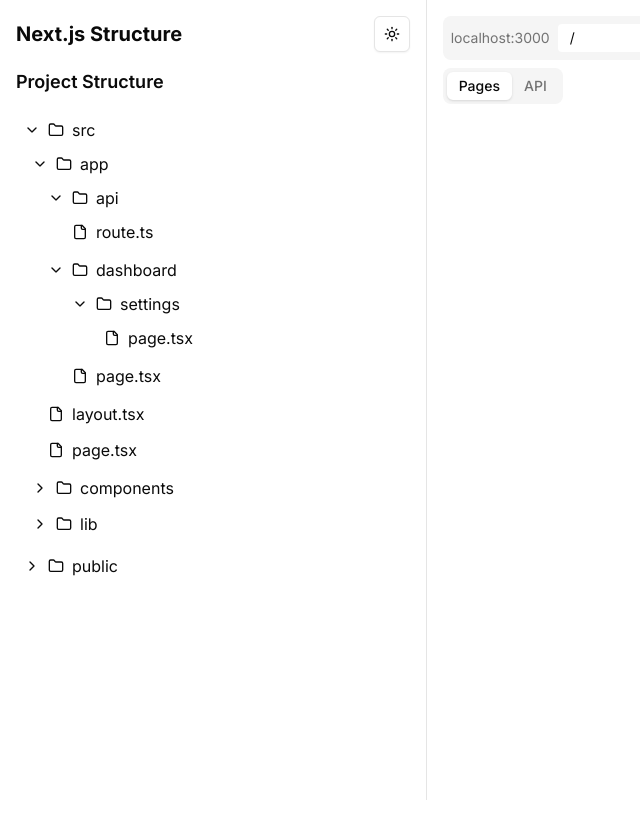
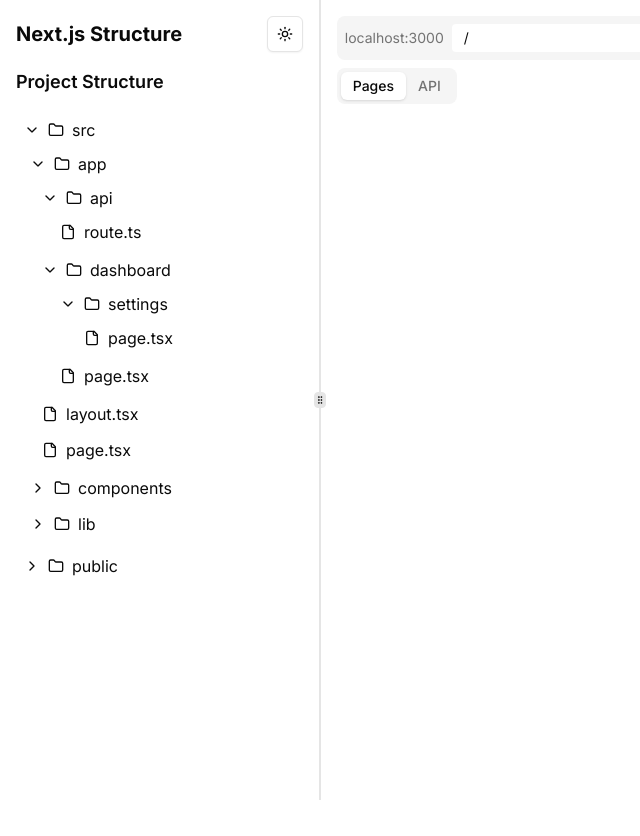
Before and after one commit to buraketmen/nextjs-project-structure, a Next.js app: page / in a window 1280 px wide. Shown: the whole page, without its empty margins (0-640 px from the left). After the commit the page ends 800 px from the top, so only its background shows below. Built offline with nearby package versions, Linux system fonts and the light colour scheme.

Commit message:
feat: resizable structure, better dropdown module

```diff
--- a/app/page.tsx
+++ b/app/page.tsx
@@ -3,23 +3,73 @@
 import ProjectStructure from "@/components/project";
 import { BrowserView } from "@/components/browser";
 import { ThemeToggle } from "@/components/theme-toggle";
+import {
+  ResizableHandle,
+  ResizablePanel,
+  ResizablePanelGroup,
+} from "@/components/ui/resizable";
+import { useMediaQuery } from "@/hooks/use-media-query";
+import { useEffect, useState, useLayoutEffect } from "react";
+import { cn } from "@/lib/utils";
+
+const useIsomorphicLayoutEffect =
+  typeof window !== "undefined" ? useLayoutEffect : useEffect;
 
 export default function Home() {
+  const [orientation, setOrientation] = useState<
+    "horizontal" | "vertical" | null
+  >(null);
+  const isDesktop = useMediaQuery("(min-width: 768px)");
+
+  useIsomorphicLayoutEffect(() => {
+    setOrientation(window.innerWidth >= 768 ? "horizontal" : "vertical");
+  }, []);
+
+  useEffect(() => {
+    if (orientation !== null) {
+      setOrientation(isDesktop ? "horizontal" : "vertical");
+    }
+  }, [isDesktop, orientation]);
+
+  if (orientation === null) {
+    return null;
+  }
+
   return (
     <main className="flex min-h-screen">
-      {/* Left side: Project Structure */}
-      <div className="w-1/3 border-r p-4 dark:border-gray-800">
+      <ResizablePanelGroup
+        direction={orientation}
+        className="min-h-screen w-full"
+      >
+        <ResizablePanel
+          defaultSize={orientation === "horizontal" ? 25 : 40}
+          minSize={orientation === "horizontal" ? 20 : 30}
+          maxSize={orientation === "horizontal" ? 40 : 80}
+          className={
+            orientation === "horizontal" ? "min-w-[250px]" : "min-h-[200px]"
+          }
+        >
+          <div
+            className={cn(
+              "h-full p-4",
+              orientation === "horizontal" ? "border-r" : "border-b",
+              "dark:border-gray-800"
+            )}
+          >
             <div className="flex justify-between items-center mb-4">
-          <h1 className="text-xl font-bold">Next.js Structure</h1>
+              <h1 className="text-xl font-bold truncate">Next.js Structure</h1>
               <ThemeToggle />
             </div>
             <ProjectStructure />
           </div>
-
-      {/* Right side: Browser View */}
-      <div className="flex-1 p-4">
+        </ResizablePanel>
+        <ResizableHandle withHandle />
+        <ResizablePanel defaultSize={orientation === "horizontal" ? 75 : 60}>
+          <div className="h-full p-4">
             <BrowserView />
           </div>
+        </ResizablePanel>
+      </ResizablePanelGroup>
     </main>
   );
 }
--- a/components/project/dynamic-route-menu.tsx
+++ b/components/project/dynamic-route-menu.tsx
@@ -6,6 +6,7 @@
 } from "@/lib/types";
 import {
   DropdownMenuItem,
+  DropdownMenuShortcut,
   DropdownMenuSub,
   DropdownMenuSubContent,
   DropdownMenuSubTrigger,
--- a/components/project/file-node.tsx
+++ b/components/project/file-node.tsx
@@ -22,6 +22,7 @@
   const [isOpen, setIsOpen] = useState(file.isExpanded || false);
   const [isStyleDialogOpen, setIsStyleDialogOpen] = useState(false);
   const [isRenameDialogOpen, setIsRenameDialogOpen] = useState(false);
+  const [isMenuOpen, setIsMenuOpen] = useState(false);
 
   const handleClick = () => {
     if (isDirectory) {
@@ -41,18 +42,23 @@
   };
 
   return (
-    <div className={`py-0.5`} style={{ marginLeft: `${level * 8}px` }}>
+    <div
+      className={`py-0.5`}
+      style={{
+        marginLeft: `${Math.min(level, 6) * 6}px`,
+      }}
+    >
       <motion.div
         className={cn(
-          "flex items-center gap-2 p-1 h-[32px] rounded hover:bg-accent cursor-pointer group",
-          currentFile?.id === file.id && "bg-accent"
+          "flex items-center gap-2 p-1 h-[32px] rounded hover:bg-accent cursor-pointer group truncate",
+          (currentFile?.id === file.id || isMenuOpen) && "bg-accent"
         )}
         onClick={handleClick}
         whileHover={{ scale: 1.01 }}
       >
         {isDirectory && (
           <motion.div
-            className="cursor-pointer"
+            className="cursor-pointer flex-shrink-0"
             initial={false}
             animate={{ rotate: isOpen ? 90 : 0 }}
             transition={{ duration: 0.2 }}
@@ -60,8 +66,11 @@
             <ChevronRight size={16} />
           </motion.div>
         )}
-        <Icon size={16} className={cn(file.isDynamic && "text-blue-500")} />
-        <span>{file.name}</span>
+        <Icon
+          size={16}
+          className={cn("flex-shrink-0", file.isDynamic && "text-blue-500")}
+        />
+        <span className="truncate">{file.name}</span>
 
         {file.isEditable && (
           <div
@@ -72,6 +81,7 @@
               file={file}
               onRename={() => setIsRenameDialogOpen(true)}
               onEditStyles={() => setIsStyleDialogOpen(true)}
+              onOpenChange={setIsMenuOpen}
             />
           </div>
         )}
--- /dev/null
+++ b/components/ui/hover-card.tsx
@@ -0,0 +1,29 @@
+"use client"
+
+import * as React from "react"
+import * as HoverCardPrimitive from "@radix-ui/react-hover-card"
+
+import { cn } from "@/lib/utils"
+
+const HoverCard = HoverCardPrimitive.Root
+
+const HoverCardTrigger = HoverCardPrimitive.Trigger
+
+const HoverCardContent = React.forwardRef<
+  React.ElementRef<typeof HoverCardPrimitive.Content>,
+  React.ComponentPropsWithoutRef<typeof HoverCardPrimitive.Content>
+>(({ className, align = "center", sideOffset = 4, ...props }, ref) => (
+  <HoverCardPrimitive.Content
+    ref={ref}
+    align={align}
+    sideOffset={sideOffset}
+    className={cn(
+      "z-50 w-64 rounded-md border bg-popover p-4 text-popover-foreground shadow-md outline-none data-[state=open]:animate-in data-[state=closed]:animate-out data-[state=closed]:fade-out-0 data-[state=open]:fade-in-0 data-[state=closed]:zoom-out-95 data-[state=open]:zoom-in-95 data-[side=bottom]:slide-in-from-top-2 data-[side=left]:slide-in-from-right-2 data-[side=right]:slide-in-from-left-2 data-[side=top]:slide-in-from-bottom-2",
+      className
+    )}
+    {...props}
+  />
+))
+HoverCardContent.displayName = HoverCardPrimitive.Content.displayName
+
+export { HoverCard, HoverCardTrigger, HoverCardContent }
--- /dev/null
+++ b/components/ui/resizable.tsx
@@ -0,0 +1,45 @@
+"use client"
+
+import { GripVertical } from "lucide-react"
+import * as ResizablePrimitive from "react-resizable-panels"
+
+import { cn } from "@/lib/utils"
+
+const ResizablePanelGroup = ({
+  className,
+  ...props
+}: React.ComponentProps<typeof ResizablePrimitive.PanelGroup>) => (
+  <ResizablePrimitive.PanelGroup
+    className={cn(
+      "flex h-full w-full data-[panel-group-direction=vertical]:flex-col",
+      className
+    )}
+    {...props}
+  />
+)
+
+const ResizablePanel = ResizablePrimitive.Panel
+
+const ResizableHandle = ({
+  withHandle,
+  className,
+  ...props
+}: React.ComponentProps<typeof ResizablePrimitive.PanelResizeHandle> & {
+  withHandle?: boolean
+}) => (
+  <ResizablePrimitive.PanelResizeHandle
+    className={cn(
+      "relative flex w-px items-center justify-center bg-border after:absolute after:inset-y-0 after:left-1/2 after:w-1 after:-translate-x-1/2 focus-visible:outline-none focus-visible:ring-1 focus-visible:ring-ring focus-visible:ring-offset-1 data-[panel-group-direction=vertical]:h-px data-[panel-group-direction=vertical]:w-full data-[panel-group-direction=vertical]:after:left-0 data-[panel-group-direction=vertical]:after:h-1 data-[panel-group-direction=vertical]:after:w-full data-[panel-group-direction=vertical]:after:-translate-y-1/2 data-[panel-group-direction=vertical]:after:translate-x-0 [&[data-panel-group-direction=vertical]>div]:rotate-90",
+      className
+    )}
+    {...props}
+  >
+    {withHandle && (
+      <div className="z-10 flex h-4 w-3 items-center justify-center rounded-sm border bg-border">
+        <GripVertical className="h-2.5 w-2.5" />
+      </div>
+    )}
+  </ResizablePrimitive.PanelResizeHandle>
+)
+
+export { ResizablePanelGroup, ResizablePanel, ResizableHandle }
--- /dev/null
+++ b/lib/hooks/use-media-query.ts
@@ -0,0 +1,25 @@
+import { useEffect, useState } from "react";
+
+export function useMediaQuery(query: string): boolean {
+  const getMatches = (query: string): boolean => {
+    if (typeof window !== "undefined") {
+      return window.matchMedia(query).matches;
+    }
+    return false;
+  };
+
+  const [matches, setMatches] = useState<boolean>(getMatches(query));
+
+  useEffect(() => {
+    const media = window.matchMedia(query);
+
+    setMatches(media.matches);
+
+    const listener = () => setMatches(media.matches);
+    media.addEventListener("change", listener);
+
+    return () => media.removeEventListener("change", listener);
+  }, [query]);
+
+  return matches;
+}
--- a/package.json
+++ b/package.json
@@ -12,6 +12,7 @@
     "@radix-ui/react-collapsible": "^1.1.2",
     "@radix-ui/react-dialog": "^1.1.4",
     "@radix-ui/react-dropdown-menu": "^2.1.4",
+    "@radix-ui/react-hover-card": "^1.1.4",
     "@radix-ui/react-label": "^2.1.1",
     "@radix-ui/react-slot": "^1.1.1",
     "@radix-ui/react-tabs": "^1.1.2",
@@ -24,6 +25,7 @@
     "next-themes": "^0.4.4",
     "react": "^18",
     "react-dom": "^18",
+    "react-resizable-panels": "^2.1.7",
     "tailwind-merge": "^2.6.0",
     "tailwindcss-animate": "^1.0.7",
     "uuid": "^11.0.4"
--- a/public/globals.css
+++ b/public/globals.css
@@ -47,6 +47,7 @@
     --chart-5: 27 87% 67%;
     --radius: 0.5rem;
   }
+
   .dark {
     --background: 0 0% 3.9%;
     --foreground: 0 0% 98%;
@@ -73,12 +74,31 @@
     --chart-4: 280 65% 60%;
     --chart-5: 340 75% 55%;
   }
-}
 
-@layer base {
+  ::-webkit-scrollbar {
+    width: 10px;
+    height: 10px;
+  }
+
+  ::-webkit-scrollbar-track {
+    background: hsl(var(--background));
+    border-radius: 5px;
+  }
+
+  ::-webkit-scrollbar-thumb {
+    background: hsl(var(--muted-foreground));
+    border-radius: 5px;
+    border: 1px solid hsl(var(--background));
+  }
+
+  ::-webkit-scrollbar-thumb:hover {
+    background: hsl(var(--foreground));
+  }
+
   * {
     @apply border-border;
   }
+
   body {
     @apply bg-background text-foreground;
   }
--- a/tsconfig.json
+++ b/tsconfig.json
@@ -21,7 +21,8 @@
       "@/*": ["./*"],
       "@/lib/*": ["./lib/*"],
       "@/components/*": ["./components/*"],
-      "@/context/*": ["./lib/context/*"]
+      "@/context/*": ["./lib/context/*"],
+      "@/hooks/*": ["./lib/hooks/*"]
     }
   },
   "include": ["next-env.d.ts", "**/*.ts", "**/*.tsx", ".next/types/**/*.ts"],
```
Also changed, not shown: components/project/file-menu.tsx (+23 -8 lines), 1 other file (tests, documents, lock files or other folders). Lines whose indentation alone changed are shown as unchanged.
